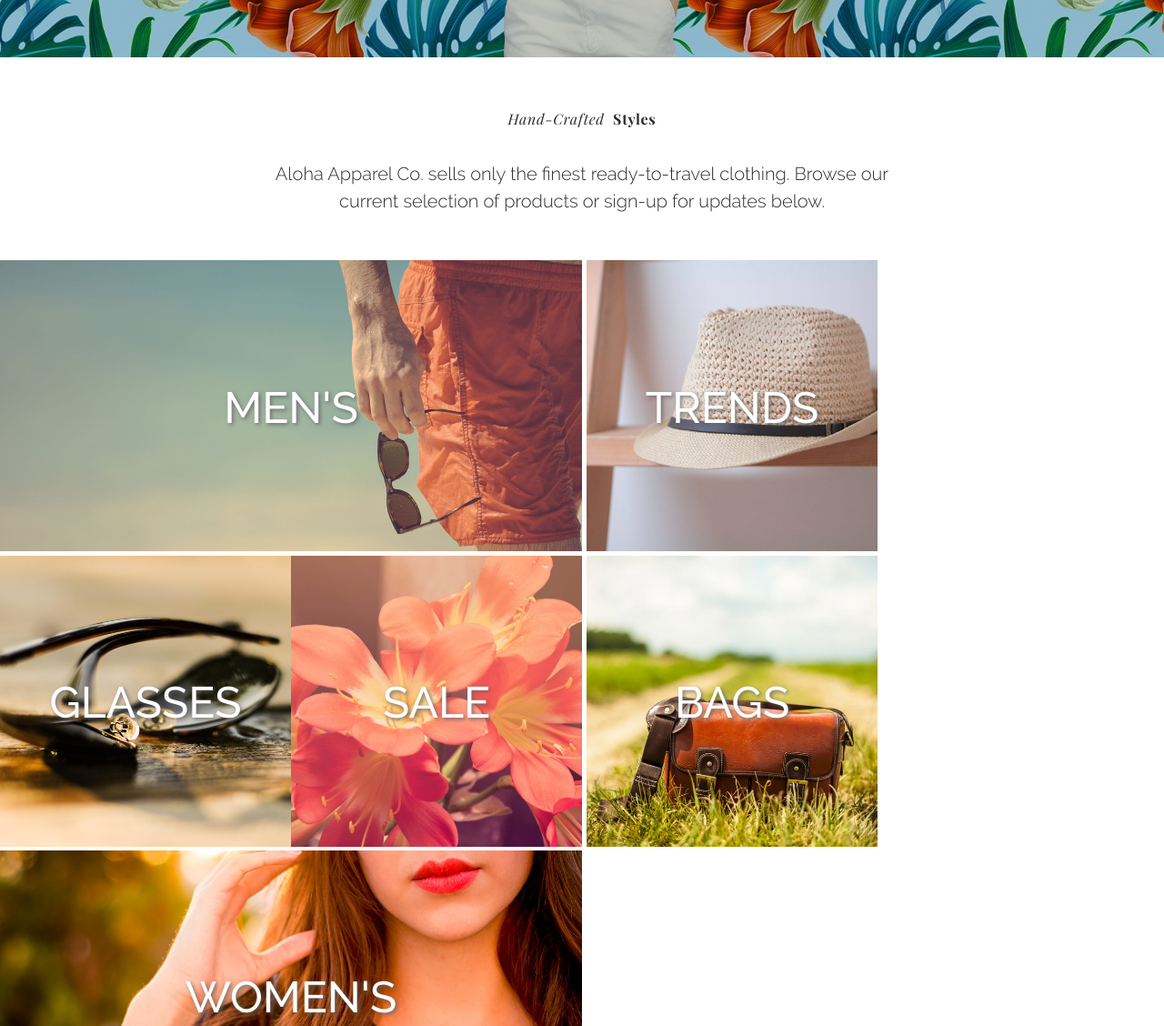
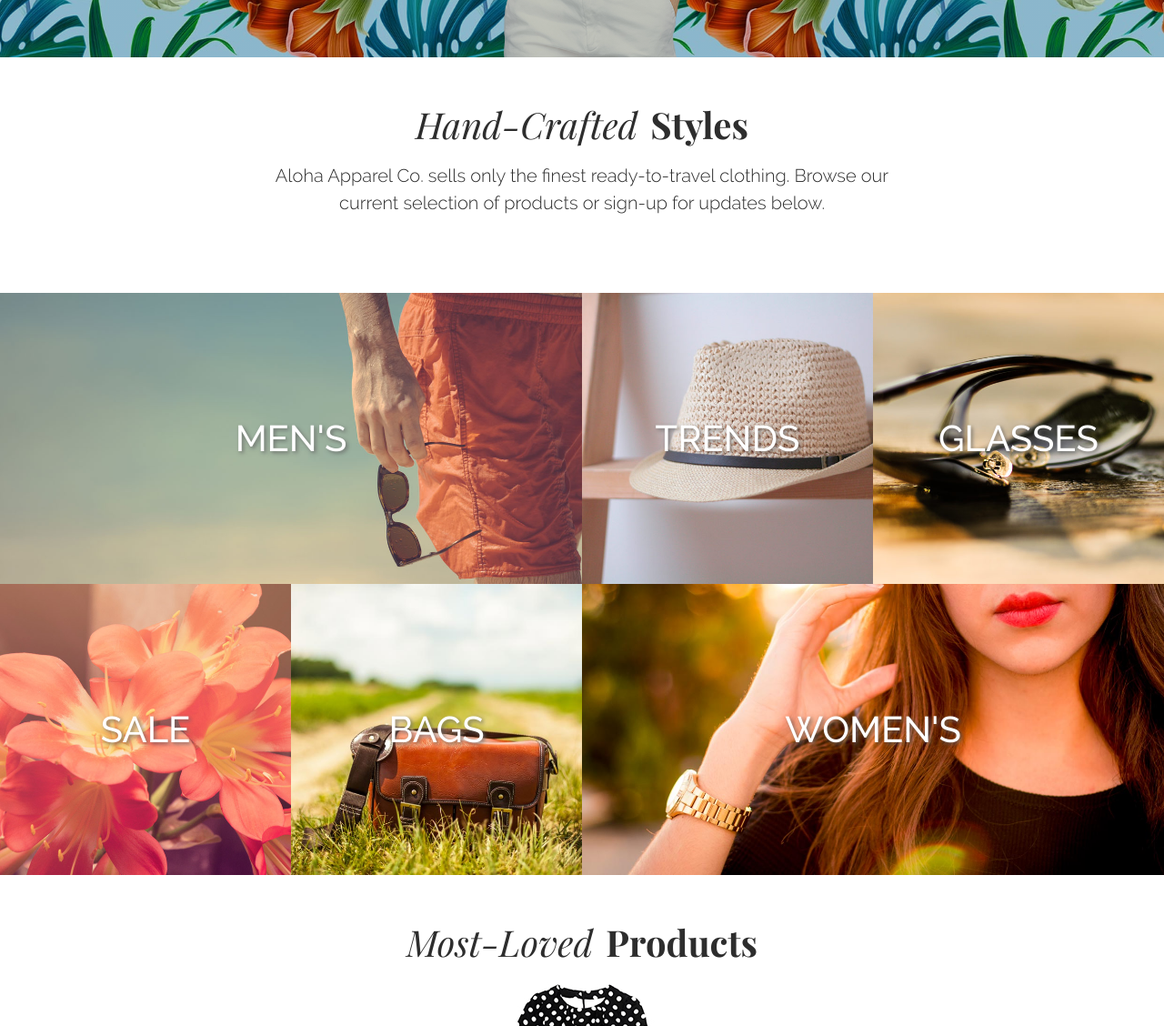
Before and after one commit to vbertoletti/aloha-website, a plain HTML site: page index.html in a window 1280 px wide. Shown: the part 600-1728 px from the top of the page at 91% size. Drawn offline with Linux system fonts and the light colour scheme.

Commit message:
HTML/CSS All Sections Diverse Improvements.

```diff
--- a/css/style.css
+++ b/css/style.css
@@ -4,13 +4,15 @@
 }
 
 
+
 /* NAV HEADER BEGINS */
 
 .fixed-nav {
   position: fixed;
+  top: 0;
   width: 100%;
   z-index: 100;
-  height: 10%;
+  height: 15%;
   padding: 1%;
   background-color: white;
   display: flex;
@@ -110,26 +112,35 @@ li {
 
 /* ABOUT SECTION BEGINS */
 
-.middle {
-
+.about-container {
 text-align: center;
-  margin-top: 50px;
-  margin-bottom: 50px;
+width: 100%;
+padding: 5%;
 
 }
 
-.middle h3 {
-  font-size: 35px;
+.font-italic {
   line-height: 20px;
   font-family: 'Playfair Display';
   font-weight: normal;
   font-style: normal;
+  font-size: 40px;
+  font-style: italic;
+  padding-right: 10px;
   color: #2d2d2d;
-  letter-spacing: 0.7px;
 }
 
-.middle p {
-  font-size: 20px;
+.font-bold {
+
+  line-height: 20px;
+  font-family: 'Playfair Display';
+  font-weight: bold;
+  font-style: normal;
+  color: #2d2d2d;
+  font-size: 40px;
+}
+
+.about-container  p {
   line-height: 30px;
   font-size: 20px;
   font-family: 'Raleway';
@@ -138,181 +149,198 @@ li {
   color: #2d2d2d;
 }
 
-
-.container {
-  margin: 0 auto;
-  max-width: 1240px;
-
-}
-
 /* END OF ABOUT SECTION */
 
 
 /* SHOP SECTION BEGINS */
 
 .shop-section {
-
 display: flex;
 flex-wrap: wrap;
 
+width: 100%;
+height: 40rem;
+background-color: #e2574c;
 
 }
 
 .mens {
+display: flex;
+align-items: center;
+justify-content: center;
+width: 50%;
+height: 50%;
 
-  position: relative;
-  text-align: center;
+background-image: url(../images/mens-category.jpg);
+background-repeat: no-repeat;
+background-size: contain;
+
+font-family: 'Raleway';
 color: white;
-  margin: 0;
-  border-right: solid 5px white;
-
-}
-
-.mens img {
-  width: 40rem;
-
-}
-
-.mens-centered {
-
-  position: absolute;
-  top: 50%;
-  left: 50%;
-  transform: translate(-50%, -50%);
-  font-family: 'Raleway';
 font-style: normal;
-  font-size: 3rem;
 text-shadow: 2px 2px 4px hsla(0,0%,39%,.8);
 
 }
 
-.trends {
-  position: relative;
-  text-align: center;
+.mens a {
+font-size: 2.5rem;
+text-decoration: none;
 color: white;
-  border-right: solid 5px white;
+}
 
 
+.trends {
+display: flex;
+align-items: center;
+justify-content: center;
+width: 25%;
+height: 50%;
 
-}
+background-image: url(../images/trends-category.jpg);
+background-size: contain;
+background-repeat: no-repeat;
 
-.trends-centered {
-  position: absolute;
-  top: 50%;
-  left: 50%;
-  transform: translate(-50%, -50%);
 font-family: 'Raleway';
+color: white;
 font-style: normal;
-  font-size: 3rem;
 text-shadow: 2px 2px 4px hsla(0,0%,39%,.8);
 }
 
-.trends img {
-  width: 20rem;
+.trends a {
+  font-size: 2.5rem;
+  text-decoration: none;
+  color: white;
 }
 
 .glasses {
-  position: relative;
-  text-align: center;
+display: flex;
+align-items: center;
+justify-content: center;
+width: 25%;
+height: 50%;
+
+background-image: url(../images/glasses-category.jpg);
+background-size: contain;
+background-repeat: no-repeat;
+
+font-family: 'Raleway';
 color: white;
-
-
-}
-
-.glasses-centered {
-  position: absolute;
-  top: 50%;
-  left: 50%;
-  transform: translate(-50%, -50%);
-  font-family: 'Raleway';
 font-style: normal;
-  font-size: 3rem;
 text-shadow: 2px 2px 4px hsla(0,0%,39%,.8);
 }
 
-.glasses img {
-  width: 20rem;
+.glasses a {
+font-size: 2.5rem;
+text-decoration: none;
+color: white;
 }
 
 .sale {
-  position: relative;
-  text-align: center;
+display: flex;
+align-items: center;
+justify-content: center;
+width: 25%;
+height: 50%;
+
+background-image: url(../images/sale-category.jpg);
+background-size: contain;
+background-repeat: no-repeat;
+
+font-family: 'Raleway';
 color: white;
-  border-right: solid 5px white;
-
-
-}
-
-.sale-centered {
-  position: absolute;
-  top: 50%;
-  left: 50%;
-  transform: translate(-50%, -50%);
-  font-family: 'Raleway';
 font-style: normal;
-  font-size: 3rem;
 text-shadow: 2px 2px 4px hsla(0,0%,39%,.8);
 }
 
-.sale img {
-  width: 20rem;
+.sale a {
+font-size: 2.5rem;
+text-decoration: none;
+color: white;
 }
 
 .bags {
-  position: relative;
-  text-align: center;
+display: flex;
+align-items: center;
+justify-content: center;
+width: 25%;
+height: 50%;
+
+background-image: url(../images/bags-category.jpg);
+background-size: contain;
+background-repeat: no-repeat;
+
+font-family: 'Raleway';
 color: white;
-  border-right: solid 5px white;
-
-
-}
-
-.bags-centered {
-  position: absolute;
-  top: 50%;
-  left: 50%;
-  transform: translate(-50%, -50%);
-  font-family: 'Raleway';
 font-style: normal;
-  font-size: 3rem;
 text-shadow: 2px 2px 4px hsla(0,0%,39%,.8);
 }
 
-.bags img {
-  width: 20rem;
-
+.bags a {
+font-size: 2.5rem;
+text-decoration: none;
+color: white;
 }
 
+.womens {
+display: flex;
+align-items: center;
+justify-content: center;
+width: 50%;
+height: 50%;
 
+background-image: url(../images/womens-category.jpg);
+background-repeat: no-repeat;
+background-size: contain;
 
-.womens {
-  position: relative;
-  text-align: center;
+font-family: 'Raleway';
 color: white;
-
-
-}
-
-.womens-centered {
-  position: absolute;
-  top: 50%;
-  left: 50%;
-  transform: translate(-50%, -50%);
-  font-family: 'Raleway';
 font-style: normal;
-  font-size: 3rem;
 text-shadow: 2px 2px 4px hsla(0,0%,39%,.8);
 }
 
-.womens img {
-  width: 40rem;
+.womens a {
+font-size: 2.5rem;
+text-decoration: none;
+color: white;
 }
 
-.shop-section div:hover {
-  color: #f5ebc6;
+.shop-section a:hover {
+color:#f5ebc6;
 }
 
 /* END OF SHOP SECTION  */
+
+.featured-products {
+  width: 100%;
+  text-align: center;
+  padding-top: 5%;
+}
+
+.featured-products h2 {
+
+text-transform: uppercase;
+font-family: 'Raleway';
+font-weight: 500;
+font-style: normal;
+color: #d7d7d7;
+}
+
+.featured-products p {
+
+  text-transform: uppercase;
+  font-family: 'Raleway';
+  font-weight: 500;
+  font-style: normal;
+  color: #d7d7d7;
+  }
+
+.featured-products h3 {
+
+color: #e2574c;
+font-family: 'Playfair Display';
+font-weight: normal;
+font-size: 1.5rem;
+}
 
 /* NEWSLETTER SECTION BEGINS */
 
@@ -328,11 +356,7 @@ li {
 }
 
 .updates span {
-  font-family: 'Playfair Display';
-  font-style: normal;
-  font-size: 2.5rem;
   color: white;
-  text-shadow: 2px 2px 4px hsla(0,0%,39%,.8);
 }
 
 .updates p {
@@ -380,42 +404,48 @@ input[type="submit"]:hover {
 
 /* FOOTER BEGINS */
 
-footer {
+.footer-container {
+  display: flex;
+  justify-content: space-between;
+
   border-top: solid white 8px;
   background-color: #242424;
   color: white;
+
   padding-top: 3rem;
+  padding-bottom: 3rem;
+
 }
 
-.footer-container {
-  display: flex;
-  justify-content: space-between;
-  padding: 2rem;
-}
+.company-info {
+  display: block;
+  padding-left: 5rem;
 
-
-.company-info {
   font-family: 'Playfair Display';
   font-weight: normal;
   font-style: normal;
   font-size: 1rem;
   line-height: 1.5rem;
-  display: block;
-  padding-left: 5rem;
+
 }
 
 .company-info p {
   color: #969696;
 }
 
-.social-media {
-  font-family: 'Raleway';
-  font-weight: 300;
-  font-style: normal;
-  padding-right: 7rem;
-
+.social-media  {
   display: flex;
   flex-direction: column;
+  justify-content: space-around;
+  padding-right: 10rem;
+
+}
+
+.social-media span {
+  font-family: 'Raleway';
+  font-weight: 500;
+  padding-left: 5px;
+
 }
 
 
@@ -427,9 +457,35 @@ footer {
    color: white;
  }
 
-
  .company-info a:hover {
   color: #e2574c;
  }
 
+ .social-media a:link {
+  color: white;
+ }
+
+ .social-media a:visited {
+  color: white;
+ }
+
+ .social-media a:hover {
+  color: #e2574c;
+ }
+
+
  /* FOOTER ENDS */
+
+
+
+ @media screen and (min-width: 600px) {
+  body {
+
+  }
+}
+
+@media screen and (min-width: 900px) {
+  body {
+
+  }
+}
--- a/index.html
+++ b/index.html
@@ -1,6 +1,8 @@
 <!DOCTYPE html>
 <html lang="en">
-  <head>
+
+<!-- HEAD -->
+<head>
     <meta charset="utf-8">
     <meta name="viewport" content="width=device-width, initial-scale=1">
 
@@ -11,9 +13,11 @@
     <link rel="stylesheet" href="css/fonts.css">
     <link href="css/style.css" type="text/css" rel="stylesheet">
   </head>
+<!-- HEAD ENDS -->
 
 <body>
 
+  <!-- MAIN HEADER NAV BEGINS -->
   <header>
     <nav class="fixed-nav">
 
@@ -31,72 +35,70 @@
 
     </nav>
   </header>
+<!-- MAIN HEADER NAV ENDS -->
+
+<!-- BANNER SECTION -->
 
 <section class="banner">
 
   <h1 class="banner-collection">new collection</h1> <span class="banner-season">Spring/ Summer 2017</span>
 
-</section>
+  </section>
 
+<!-- BANNER SECTION ENDS -->
 
+<!-- ABOUT SECTION -->
 
+<a name="about"> <section class="about-container"> </a>
 
-<a name="about"></a>
-<section class="middle">
-  <div class="container">
+  <span class="font-italic">Hand-Crafted</span>
+  <span class="font-bold">Styles</span>
 
-  <h3><i>Hand-Crafted</i> <b>Styles</b></h3>
   <p>Aloha Apparel Co. sells only the finest ready-to-travel clothing. Browse our<br>
   current selection of products or sign-up for updates below.</p>
 
-  </div>
 </section>
 
+<!-- END OF ABOUT SECTION -->
 
+<!-- SHOP SECTION  -->
 
-<a name="shop"></a>
-<section class="shop-section">
+<a name="shop"> <section class="shop-section"> </a>
 
 <div class="mens">
-  <img src="images/mens-category.jpg" alt="mens-category">
-  <div class="mens-centered">MEN'S</div>
+  <a href="#"> MEN'S </a>
 </div>
 
 <div class="trends">
-    <img src="images/trends-category.jpg" alt="trends-category">
-    <div class="trends-centered">TRENDS</div>
-  </div>
+  <a href="#">TRENDS</a>
+</div>
 
-  <div class="glasses">
-    <img src="images/glasses-category.jpg" alt="glasses-category">
-    <div class="glasses-centered">GLASSES</div>
-  </div>
+<div class="glasses">
+  <a href="#">GLASSES</a>
+</div>
 
 <div class="sale">
-  <img src="images/sale-category.jpg" alt="sale-category">
-  <div class="sale-centered">SALE</div>
+    <a href="#">SALE</a>
 </div>
 
 <div class="bags">
-  <img src="images/bags-category.jpg" alt="bags-category">
-  <div class="bags-centered">BAGS</div>
+  <a href="#">BAGS</a>
 </div>
 
-
 <div class="womens">
-  <img src="images/womens-category.jpg" alt="womens-category">
-  <div class="womens-centered">WOMEN'S</div>
+  <a href="#">WOMEN'S</a>
 </div>
 
 </section>
 
+<!-- END OF SHOP SECTION -->
 
+<!-- FEATURED PRODUCTS SECTION -->
 
+<a name="featured"> <section class="featured-products"> </a>
 
-<section>
-    <a name="featured"></a>
-
-  <h1><i>Most-Loved</i> <b>Products</b></h1>
+  <span class="font-italic">Most-Loved</span> <span class="font-bold">Products</span>
+  <br>
 
   <img src="images/stretch-knit-dress.jpg" alt="stretch-knit-dress">
   <h2>Dresses</h2>
@@ -140,13 +142,13 @@
 
 </section>
 
+<!-- END OF FEATURED PRODUCTS SECTION -->
 
+<!-- NEWSLETTER SECTION -->
 
+<a name="updates"> <section class="updates"> </a>
 
-<section class="updates">
-  <a name="updates"></a>
-
-  <span><i>Sign-up for</i> <b>Updates</b></span>
+  <span class="font-italic">Sign-up for</span> <span class="font-bold">Updates</span>
   <p>Stay updated on our latest product releases, be first to find out about<br> upcoming sales, and get free style tips from our blog. Unsubscribe at any time.</p>
 
   <form>
@@ -154,21 +156,20 @@
     <input type="submit" name="submit" value="Subscribe">
   </form>
 
-
-
 </section>
 
+<!-- END OF NEWSLETTER SECTION -->
 
+<!-- FOOTER SECTION -->
 
+<footer class="footer-container">
 
-<footer>
-
-<div class="footer-container">
   <ul class="company-info">
     <li>
       <span>© 2017 Aloha Apparel Co.<br>Powered by HTML and CSS.</span>
     </li>
     <br>
+
     <li>
       <span>604-604-6040. <a href="mailto:info@alohaapparel.com">info@alohaapparel.com</a></span>
     </li>
@@ -178,17 +179,16 @@
   </ul>
 
   <ul class="social-media">
-      <a href="#"><i class="fab fa-facebook-f">
-      </i> Facebook</li></a>
-
-      <i class="fab fa-twitter"></i> <li>Twitter</li>
-      <i class="fab fa-instagram"></i> <li>Instagram</li>
-      <i class="fab fa-pinterest"></i> <li>Pinterest</li>
-      <i class="fab fa-google-plus-g"></i> <li>Google+</li>
+      <a href="#"> <li> <i class="fab fa-facebook-f"> <span> Facebook </span> </i> </li> </a>
+      <a href="#"> <li> <i class="fab fa-twitter"> <span> Twitter </span> </i> </li> </a>
+      <a href="#"> <li> <i class="fab fa-instagram"> <span> Instagram </span> </i> </li> </a>
+      <a href="#"> <li> <i class="fab fa-pinterest"> <span> Pinterest </span> </i> </li> </a>
+      <a href="#"> <li> <i class="fab fa-google-plus-g"> <span> Google+ </span> </i> </li> </a>
   </ul>
-</div>
 
 </footer>
+
+<!-- END OF FOOTER -->
 
 </body>
 
```
Lines whose indentation alone changed are shown as unchanged.
